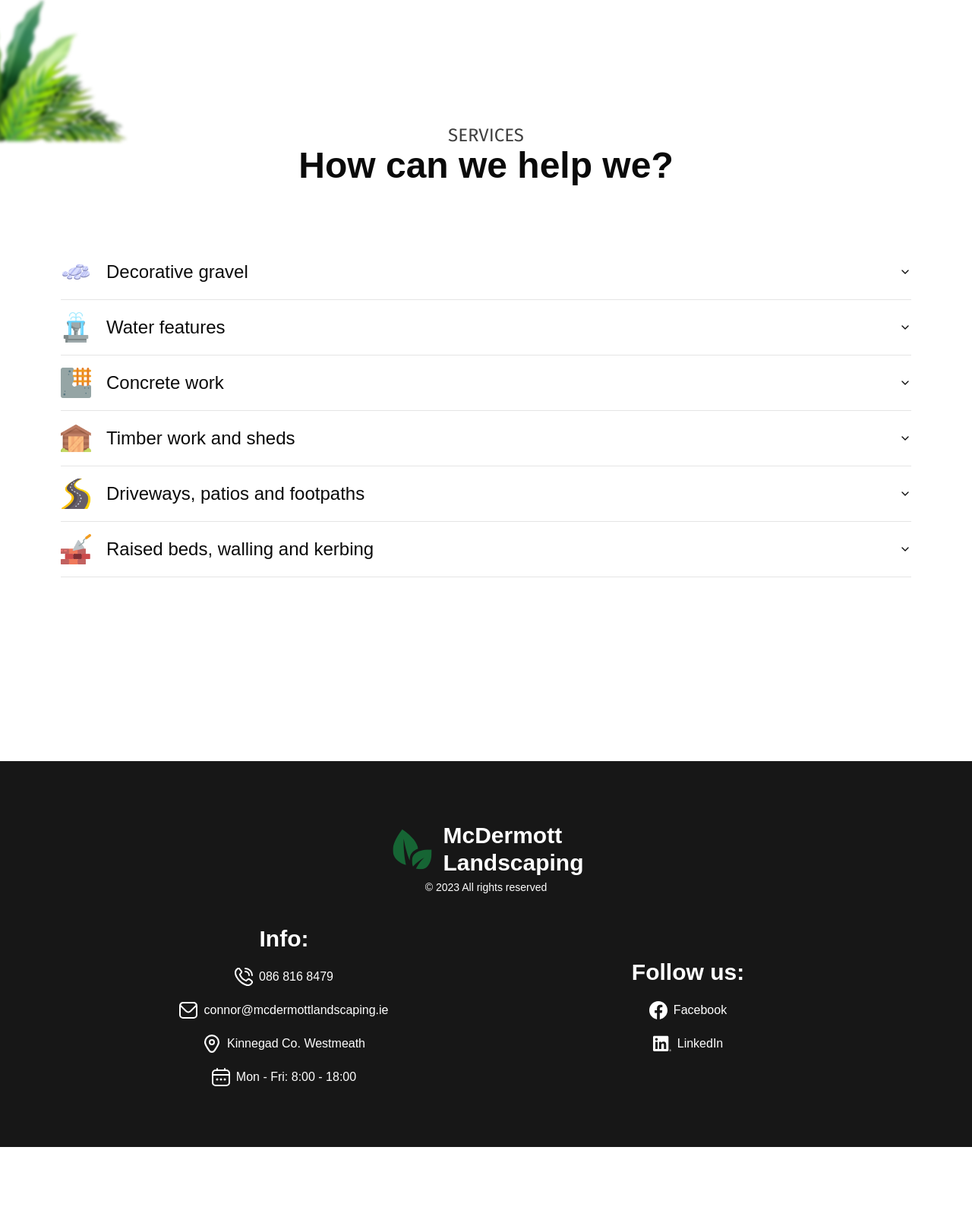
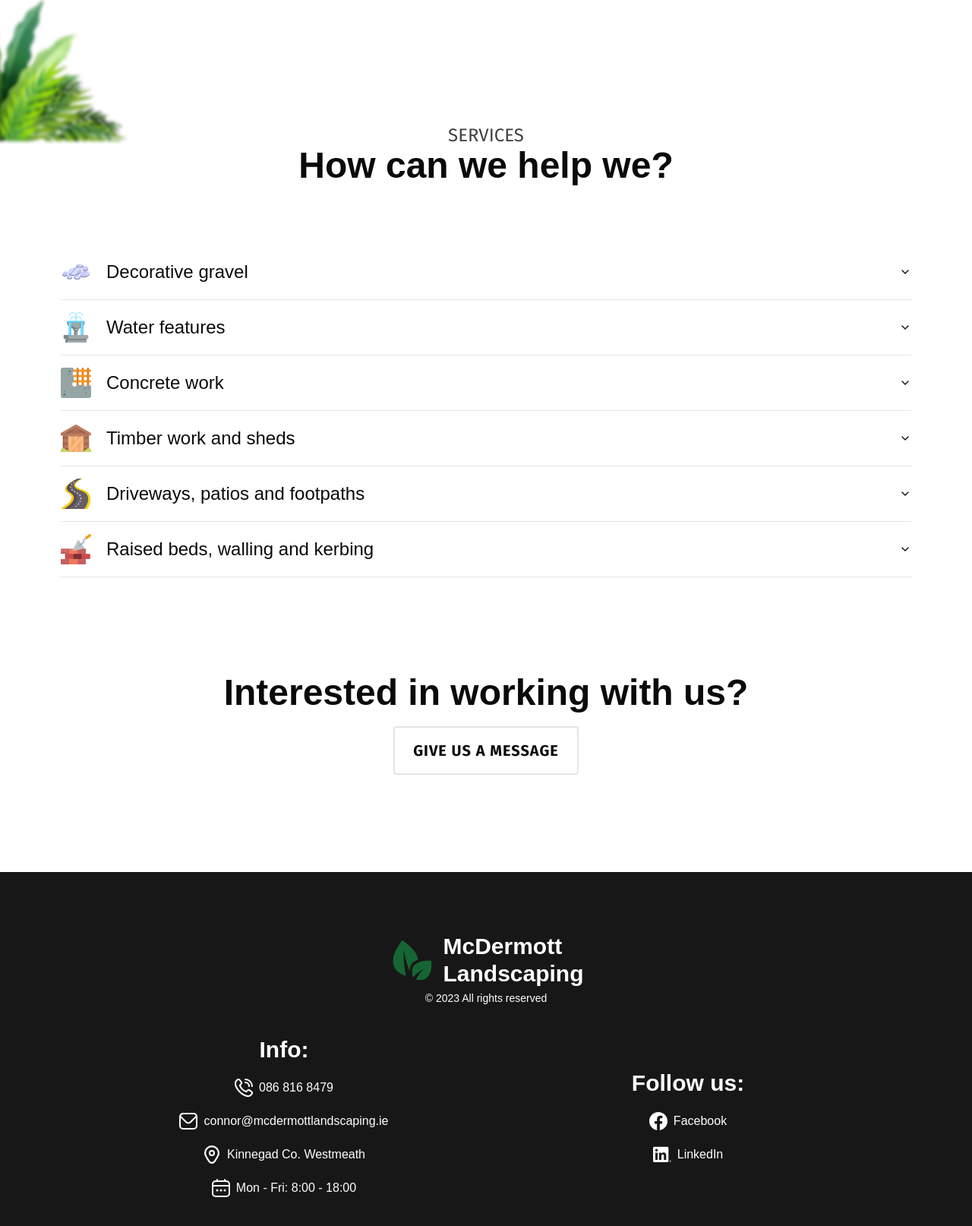
Before and after one commit to popibeatrice/Praxi-Gardening, an Astro site: page /hardscaping in a window 1280 px wide. Shown: the part 638-2252 px from the top of the page at 76% size. Before the commit the page ends 2148 px from the top, so only its background shows below. Built offline with nearby package versions, Linux system fonts and the light colour scheme; Astro itself is replaced by a stand-in of ours.

Commit message:
from soft to hard in a sec

```diff
--- a/src/components/Footer.astro
+++ b/src/components/Footer.astro
@@ -45,7 +45,7 @@ const socials = [
 ---
 
 <footer
-  class="mt-10 flex min-h-[300px] flex-col items-center justify-center gap-10 bg-neutral-900 py-20 text-white"
+  class="mt-32 flex min-h-[300px] flex-col items-center justify-center gap-10 bg-neutral-900 py-20 text-white"
 >
   <div class="flex flex-col items-center justify-center gap-1 self-center">
     <div class="flex items-center justify-center gap-2">
--- a/src/components/Services.astro
+++ b/src/components/Services.astro
@@ -1,6 +1,6 @@
 ---
 import gazeboImg from "../assets/paving.png";
-import grassImg from "../assets/grass.png";
+import grassImg from "../assets/grassContur.png";
 import grassCutterImg from "../assets/lawnmower.png";
 import planImg from "../assets/planning.png";
 
--- a/src/pages/hardscaping.astro
+++ b/src/pages/hardscaping.astro
@@ -12,7 +12,7 @@ import fountain from "../assets/fountain.png";
 
 import ShortTitle from "@/components/ShortTitle.astro";
 import LongTitle from "@/components/LongTitle.astro";
-import Parag from "@/components/Parag.astro";
+import NavigateButton from "../components/NavigateButton.astro";
 import ServicesAcc from "../components/ServicesAcc";
 
 const hardscapingServices = [
@@ -100,12 +100,18 @@ const hardscapingServices = [
         elements to make your outdoor space truly special.
       </p>
     </section>
-    <section class="flex min-h-screen w-full flex-col justify-start gap-20">
+    <section class="flex w-full flex-col justify-start gap-20">
       <div class="flex flex-col items-center justify-center">
         <ShortTitle>Services</ShortTitle>
         <LongTitle>How can we help we?</LongTitle>
       </div>
       <ServicesAcc services={hardscapingServices} client:load />
     </section>
+    <section
+      class="mt-24 flex flex-col items-center justify-center gap-5 xl:mt-32"
+    >
+      <LongTitle>Interested in working with us?</LongTitle>
+      <NavigateButton link="/photos">Give us a message</NavigateButton>
+    </section>
   </main>
 </Layout>
--- a/src/pages/softscaping.astro
+++ b/src/pages/softscaping.astro
@@ -11,7 +11,7 @@ import excavator from "../assets/excavator.png";
 
 import ShortTitle from "@/components/ShortTitle.astro";
 import LongTitle from "@/components/LongTitle.astro";
-import Parag from "@/components/Parag.astro";
+import NavigateButton from "../components/NavigateButton.astro";
 import ServicesAcc from "../components/ServicesAcc";
 
 const hardscapingServices = [
@@ -93,12 +93,18 @@ const hardscapingServices = [
         elements to make your outdoor space truly special.
       </p>
     </section>
-    <section class="flex min-h-screen w-full flex-col justify-start gap-20">
+    <section class="flex w-full flex-col justify-start gap-20">
       <div class="flex flex-col items-center justify-center">
         <ShortTitle>Services</ShortTitle>
         <LongTitle>How can we help we?</LongTitle>
       </div>
       <ServicesAcc services={hardscapingServices} client:load />
     </section>
+    <section
+      class="mt-24 flex flex-col items-center justify-center gap-5 xl:mt-32"
+    >
+      <LongTitle>Interested in working with us?</LongTitle>
+      <NavigateButton link="/photos">Give us a message</NavigateButton>
+    </section>
   </main>
 </Layout>
```
Also changed, not shown: src/assets/grassContur.png (added).
